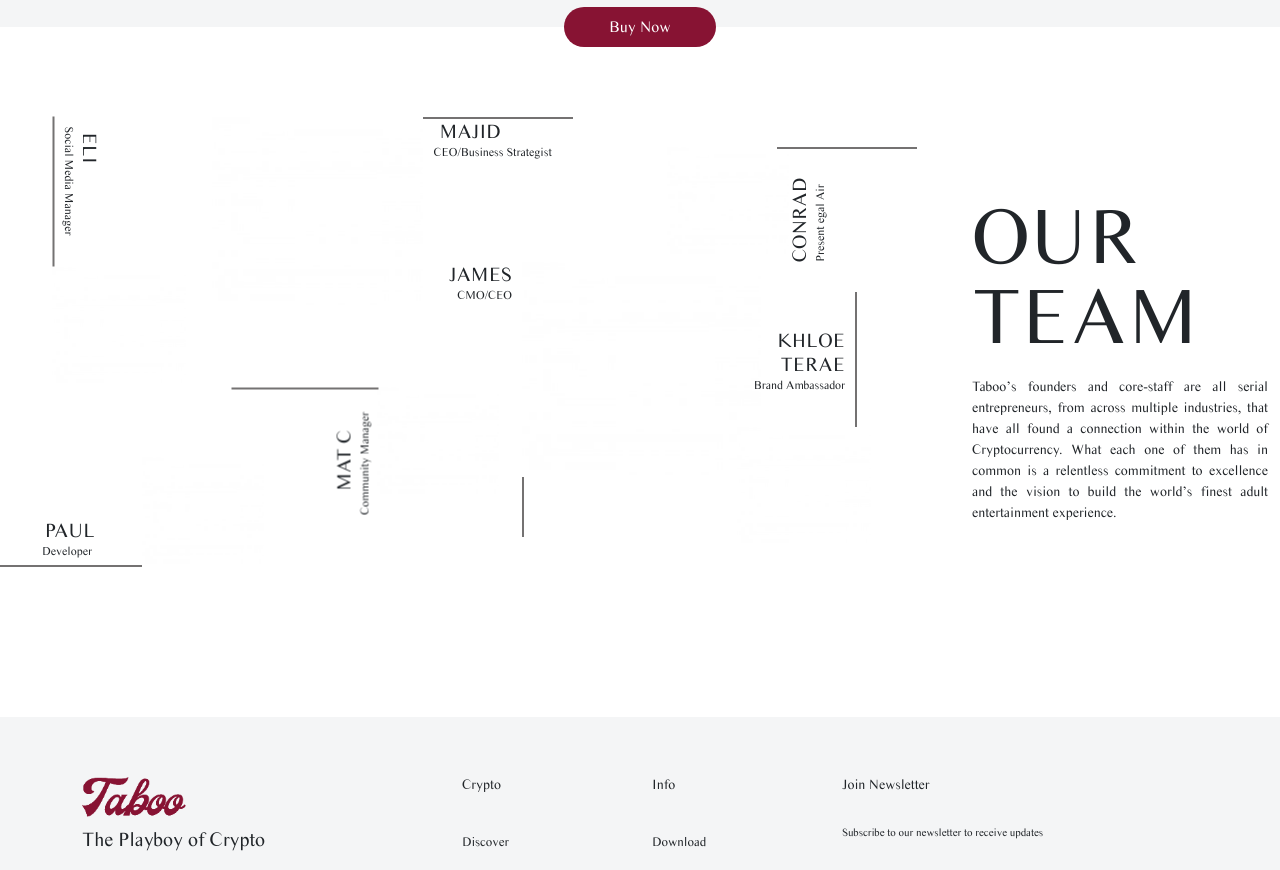
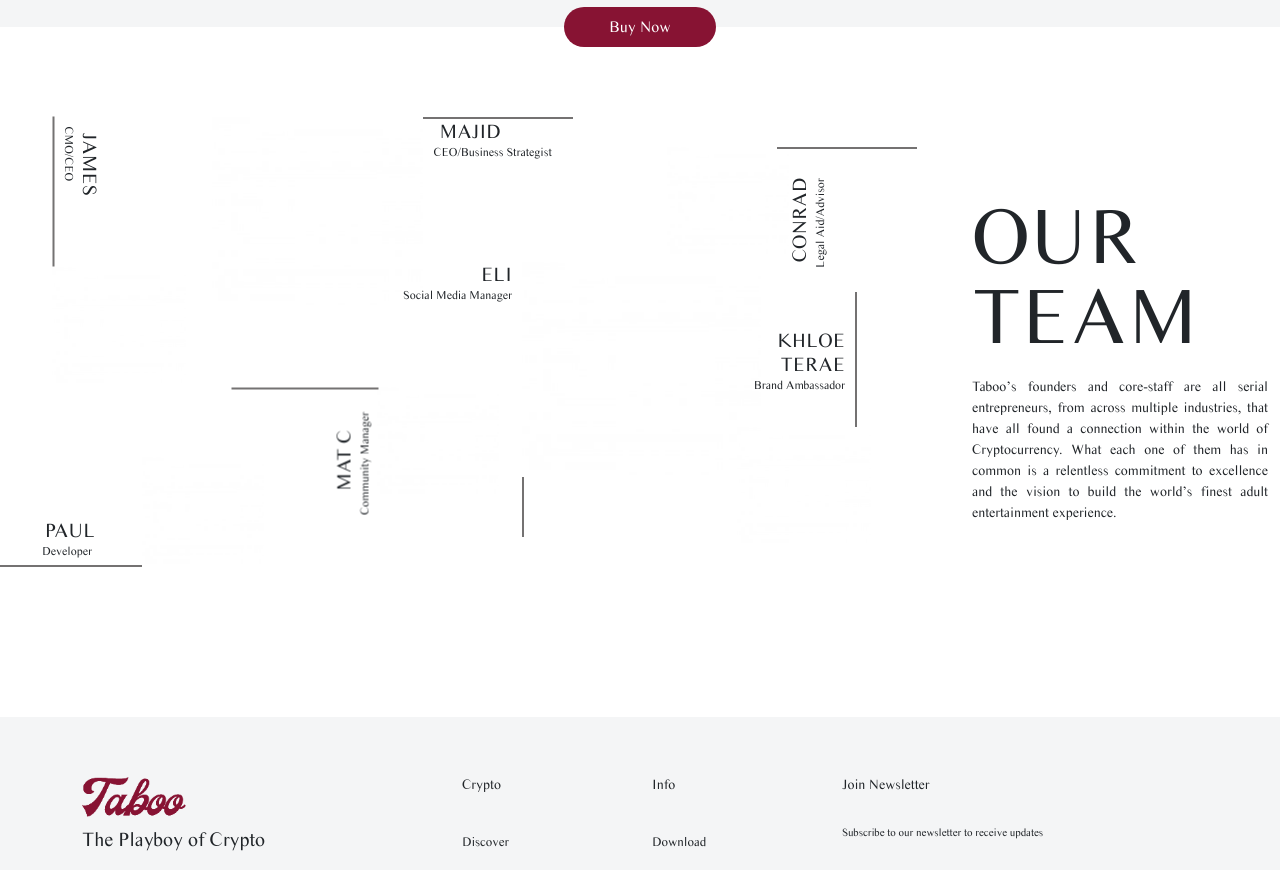
Before and after one commit to muskan099/Taboo, a React (Create React App) app: page / in a window 1280 px wide. Shown: the part 3260-4130 px from the top of the page. Built offline with nearby package versions, Linux system fonts and the light colour scheme; what web3modal would draw is missing.

Commit message:
ui change

```diff
--- a/src/pages/Homepage.jsx
+++ b/src/pages/Homepage.jsx
@@ -369,8 +369,10 @@
                         alt="team"
                       />
                       <div className="content-team">
-                        <h4>Eli</h4>
-                        <p>Social Media Manager</p>
+
+                         <h4>James</h4>
+                        <p>CMO/CEO</p>
+
                       </div>
                     </div>
                   </li>
@@ -433,8 +435,10 @@
                         alt="team"
                       />
                       <div className="content-team">
-                        <h4>James</h4>
-                        <p>CMO/CEO</p>
+
+                        <h4>Eli</h4>
+                        <p>Social Media Manager</p>
+
                       </div>
                     </div>
                   </li>
@@ -468,7 +472,7 @@
                       />
                       <div className="content-team">
                         <h4>Conrad</h4>
-                        <p>Present egal Air</p>
+                        <p>Legal Aid/Advisor</p>
                       </div>
                     </div>
                   </li>
```
